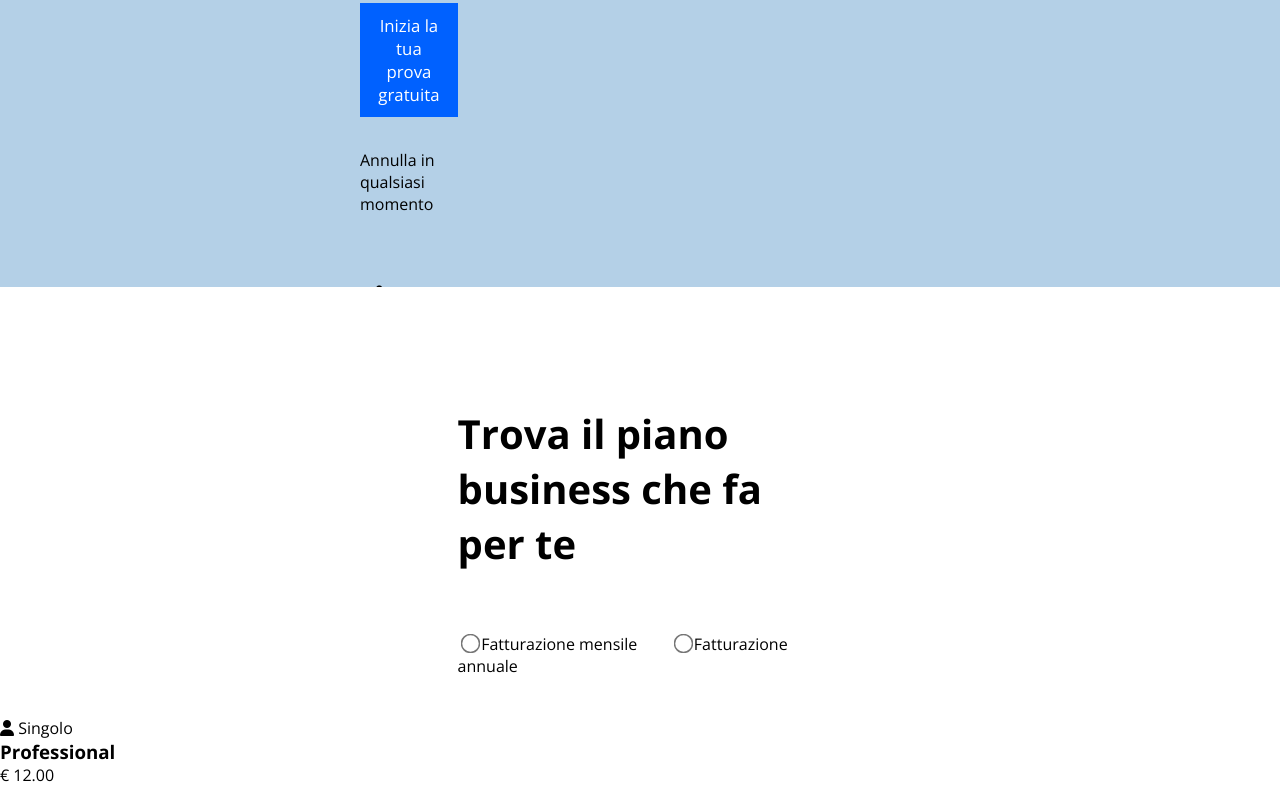
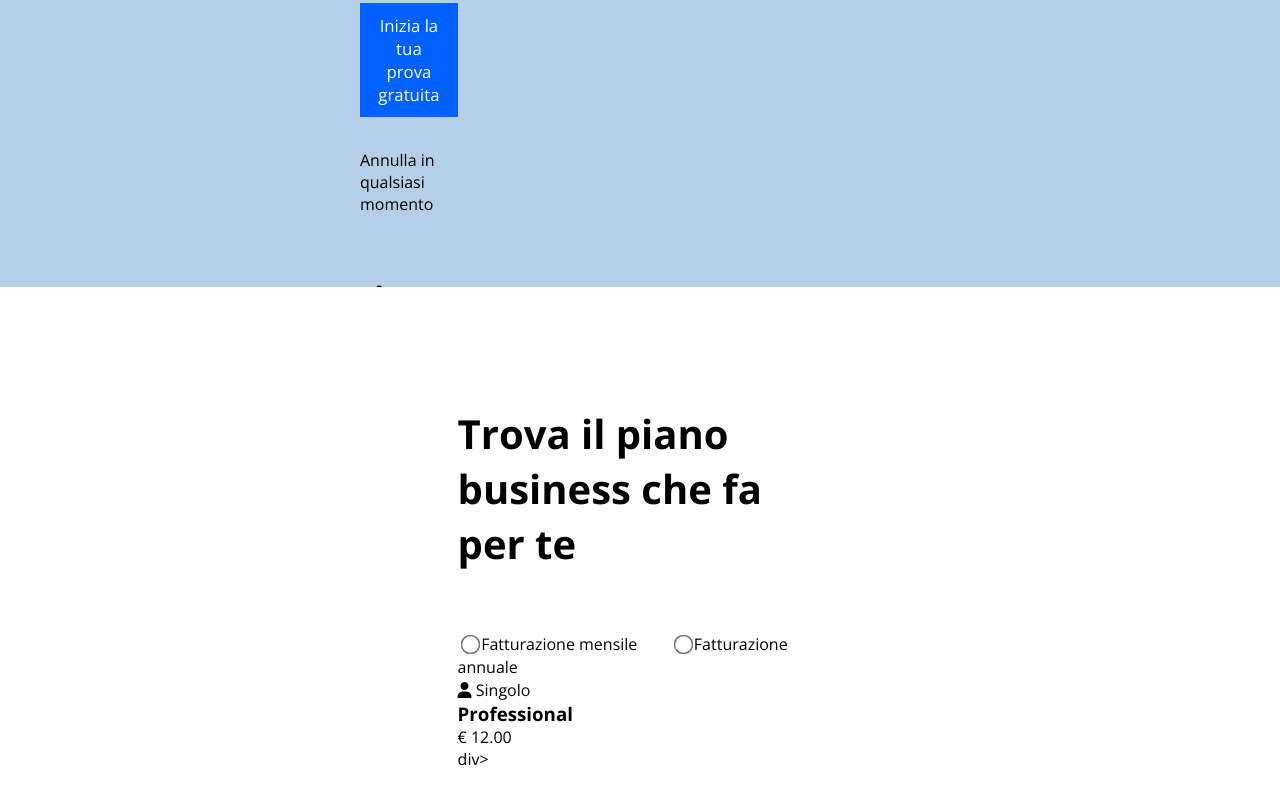
Before and after one commit to AmedeoPioSpina/htmlcss-dropbox, a plain HTML site: page Index.html in a window 1280 px wide. Shown: the part 1152-1962 px from the top of the page. Before the commit the page ends 1938 px from the top, so only its background shows below. Drawn offline with nearby package versions, Linux system fonts and the light colour scheme.

Commit message:
fix di alcuni tag nel main

```diff
--- a/Index.html
+++ b/Index.html
@@ -89,6 +89,7 @@
     </header>
     <main>
         <section>
+                <div class="main-content-margin">
                     <div class="choise-implementation-plans-container">
                         <h2>
                             Trova il piano business che fa per te
@@ -103,7 +104,8 @@
                                 Fatturazione annuale
                             </label>
                         </form>
-            </div class="implementation-plans-container">
+                    </div>
+                    <div class="implementation-plans-container">
                         <div class="column">
                             <p>
                                 <i class="fa-solid fa-user"></i>
@@ -119,7 +121,8 @@
                             </div>
                             <div></div>
                         </div>
-            <div>
+                    </div>div>
+                </div>
 
             </div>
         </section>
--- a/style/style.css
+++ b/style/style.css
@@ -39,10 +39,6 @@ h2{
     margin-bottom: 3.9rem;
 }
 
-.choise-implementation-plans-container {
-        margin: 2.5rem 28.6rem;
-}
-
 .choise-implementation-plans-container input[type="radio"] {
   -ms-transform: scale(1.5);
   -webkit-transform: scale(1.5);
@@ -55,10 +51,15 @@ h2{
 
 .choise-implementation-plans-container label {
     margin-right: 1.8rem;
+    vertical-align: 1px;
 }
 
 .logo{
     margin: 1.8rem 1.3rem;
+}
+
+.main-content-margin {
+    margin: 2.5rem 28.6rem;
 }
 
 nav button {
```
Lines whose indentation alone changed are shown as unchanged.
